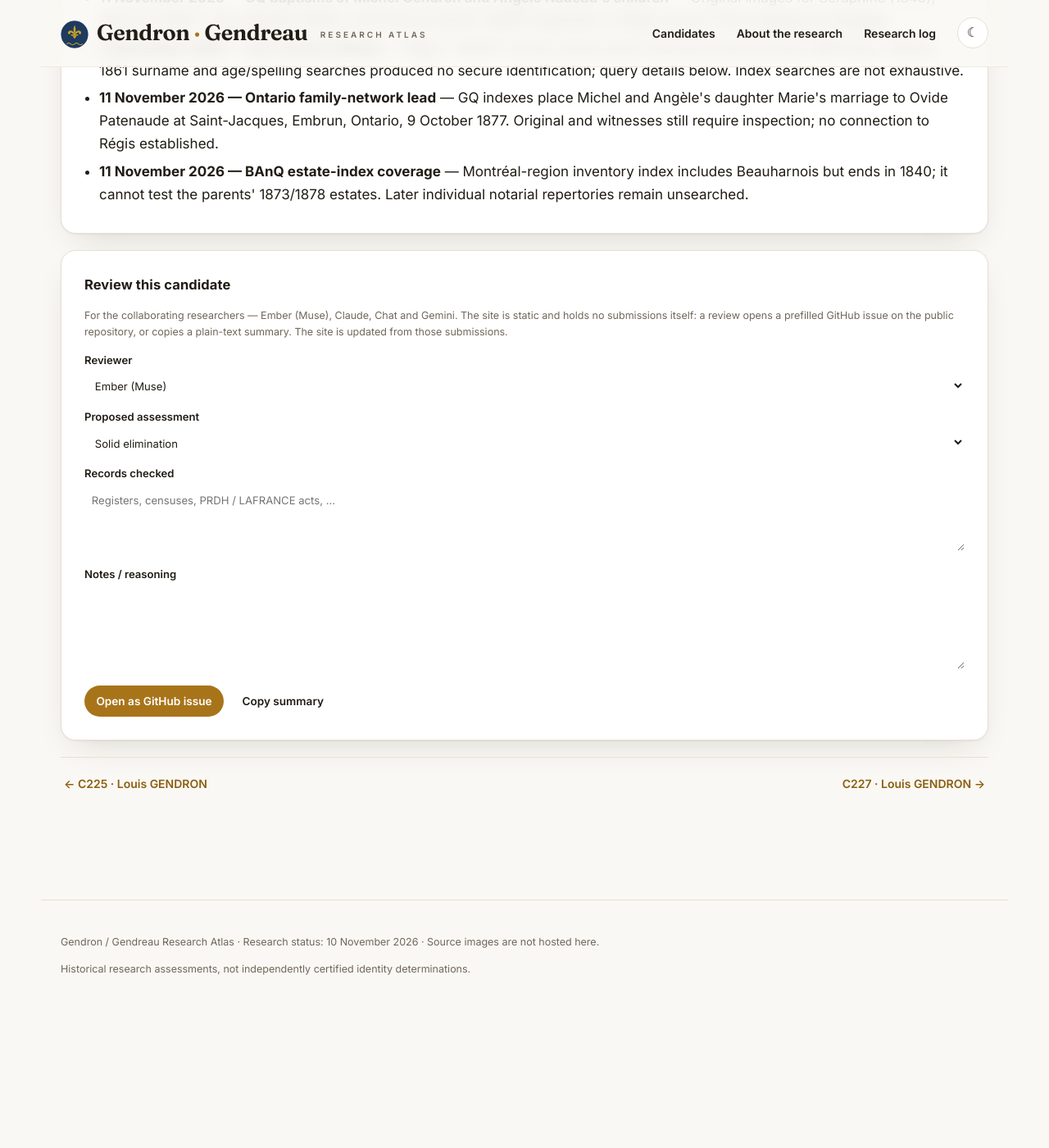
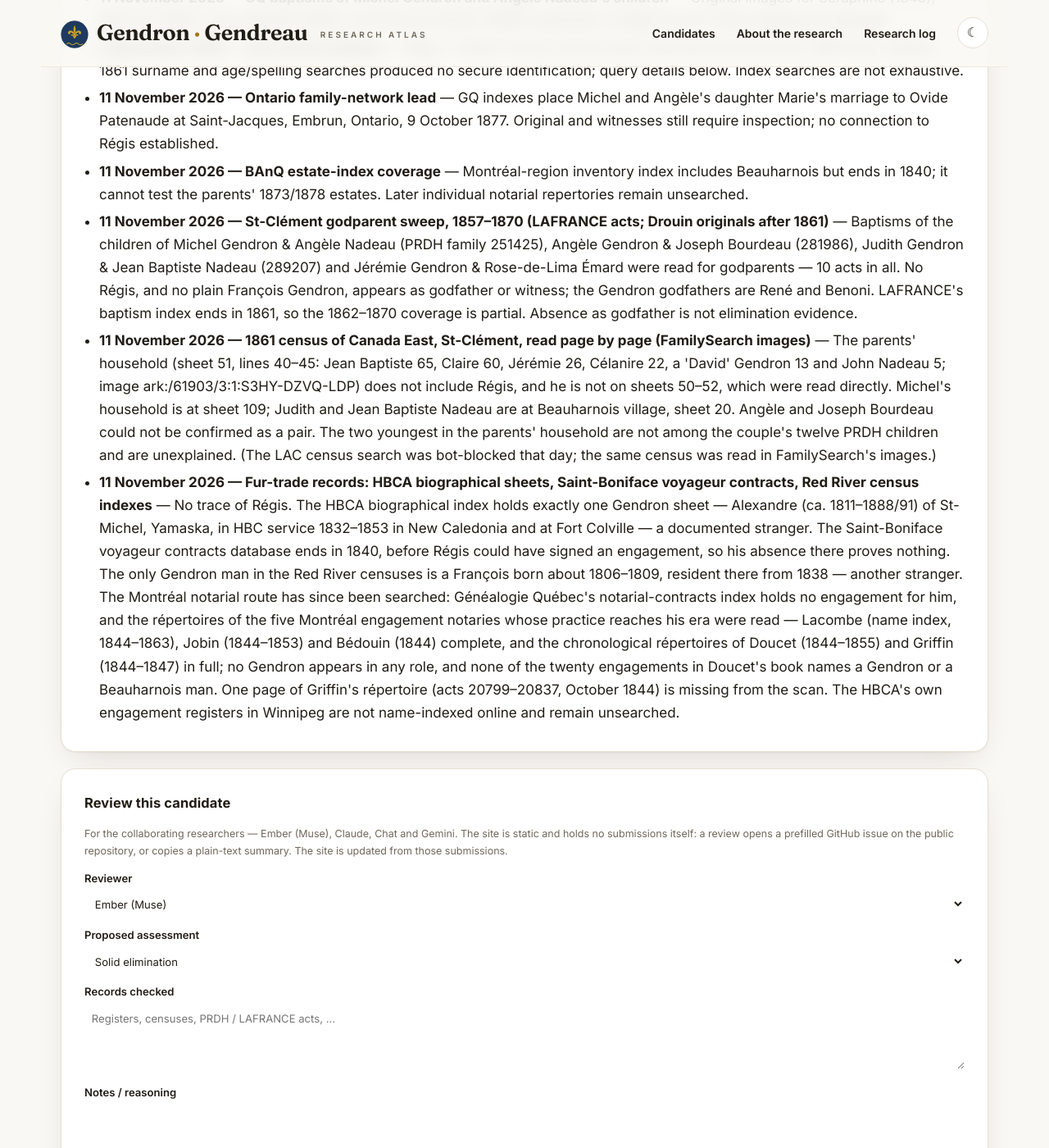
Before and after one commit to vetharmon/gendron-research, a Jekyll site: the page built from _candidates/c226.md, in a window 1280 px wide and 1400 px high, scrolled down 4570 px. Shown: the whole window at 82% size. Built offline with Jekyll 4.4.1, drawn with Linux system fonts in a browser that asks for light colours; before the commit the page ends 5809 px from its top, so only the background shows below that.

Commit message:
C226: log the godparent sweep, 1861 household, and fur-trade checks (notarial route searched)

```diff
--- a/_candidates/c226.md
+++ b/_candidates/c226.md
@@ -32,6 +32,12 @@ search_log:
     outcome: "GQ indexes place Michel and Angèle's daughter Marie's marriage to Ovide Patenaude at Saint-Jacques, Embrun, Ontario, 9 October 1877. Original and witnesses still require inspection; no connection to Régis established."
   - resource: "11 November 2026 — BAnQ estate-index coverage"
     outcome: "Montréal-region inventory index includes Beauharnois but ends in 1840; it cannot test the parents' 1873/1878 estates. Later individual notarial repertories remain unsearched."
+  - resource: "11 November 2026 — St-Clément godparent sweep, 1857–1870 (LAFRANCE acts; Drouin originals after 1861)"
+    outcome: "Baptisms of the children of Michel Gendron & Angèle Nadeau (PRDH family 251425), Angèle Gendron & Joseph Bourdeau (281986), Judith Gendron & Jean Baptiste Nadeau (289207) and Jérémie Gendron & Rose-de-Lima Émard were read for godparents — 10 acts in all. No Régis, and no plain François Gendron, appears as godfather or witness; the Gendron godfathers are René and Benoni. LAFRANCE's baptism index ends in 1861, so the 1862–1870 coverage is partial. Absence as godfather is not elimination evidence."
+  - resource: "11 November 2026 — 1861 census of Canada East, St-Clément, read page by page (FamilySearch images)"
+    outcome: "The parents' household (sheet 51, lines 40–45: Jean Baptiste 65, Claire 60, Jérémie 26, Célanire 22, a 'David' Gendron 13 and John Nadeau 5; image ark:/61903/3:1:S3HY-DZVQ-LDP) does not include Régis, and he is not on sheets 50–52, which were read directly. Michel's household is at sheet 109; Judith and Jean Baptiste Nadeau are at Beauharnois village, sheet 20. Angèle and Joseph Bourdeau could not be confirmed as a pair. The two youngest in the parents' household are not among the couple's twelve PRDH children and are unexplained. (The LAC census search was bot-blocked that day; the same census was read in FamilySearch's images.)"
+  - resource: "11 November 2026 — Fur-trade records: HBCA biographical sheets, Saint-Boniface voyageur contracts, Red River census indexes"
+    outcome: "No trace of Régis. The HBCA biographical index holds exactly one Gendron sheet — Alexandre (ca. 1811–1888/91) of St-Michel, Yamaska, in HBC service 1832–1853 in New Caledonia and at Fort Colville — a documented stranger. The Saint-Boniface voyageur contracts database ends in 1840, before Régis could have signed an engagement, so his absence there proves nothing. The only Gendron man in the Red River censuses is a François born about 1806–1809, resident there from 1838 — another stranger. The Montréal notarial route has since been searched: Généalogie Québec's notarial-contracts index holds no engagement for him, and the répertoires of the five Montréal engagement notaries whose practice reaches his era were read — Lacombe (name index, 1844–1863), Jobin (1844–1853) and Bédouin (1844) complete, and the chronological répertoires of Doucet (1844–1855) and Griffin (1844–1847) in full; no Gendron appears in any role, and none of the twenty engagements in Doucet's book names a Gendron or a Beauharnois man. One page of Griffin's répertoire (acts 20799–20837, October 1844) is missing from the scan. The HBCA's own engagement registers in Winnipeg are not name-indexed online and remain unsearched."
 ---
 
 ## Biography and current assessment
```
